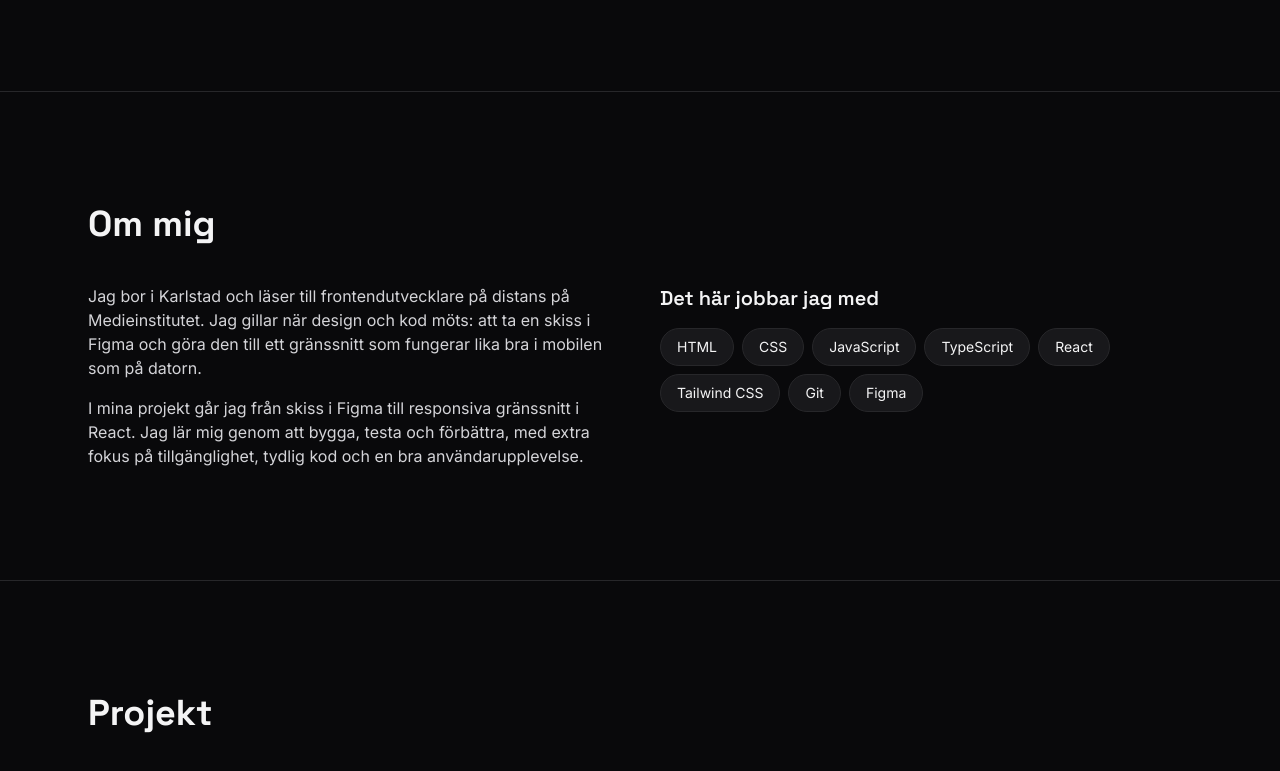
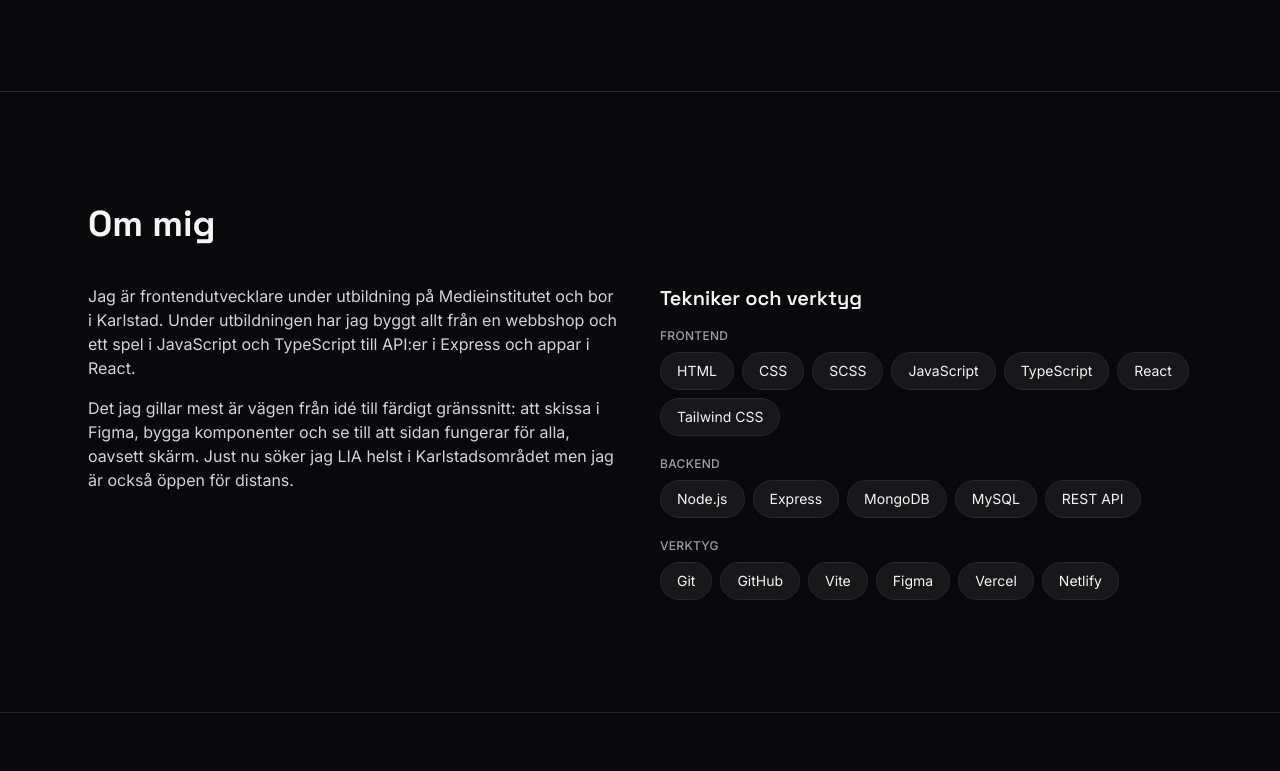
Before and after one commit to oscarholmblad/portfolio, a React (Vite) app: page / in a window 1280 px wide. Shown: the part 590-1361 px from the top of the page. Built offline with nearby package versions, Linux system fonts and the light colour scheme.

Commit message:
Rewrite about text and group skills

```diff
--- a/src/components/About.tsx
+++ b/src/components/About.tsx
@@ -1,14 +1,26 @@
 import Section from "./Section";
 
-const skills = [
+const skillGroups = [
+  {
+    title: "Frontend",
+    skills: [
       "HTML",
       "CSS",
+      "SCSS",
       "JavaScript",
       "TypeScript",
       "React",
       "Tailwind CSS",
-  "Git",
-  "Figma",
+    ],
+  },
+  {
+    title: "Backend",
+    skills: ["Node.js", "Express", "MongoDB", "MySQL", "REST API"],
+  },
+  {
+    title: "Verktyg",
+    skills: ["Git", "GitHub", "Vite", "Figma", "Vercel", "Netlify"],
+  },
 ];
 
 const About = () => {
@@ -17,24 +29,31 @@ const About = () => {
       <div className="grid gap-10 md:grid-cols-2">
         <div className="space-y-4 text-zinc-300">
           <p>
-            Jag bor i Karlstad och läser till frontendutvecklare på distans på
-            Medieinstitutet. Jag gillar när design och kod möts: att ta en skiss
-            i Figma och göra den till ett gränssnitt som fungerar lika bra i
-            mobilen som på datorn.
+            Jag är frontendutvecklare under utbildning på Medieinstitutet och
+            bor i Karlstad. Under utbildningen har jag byggt allt från en
+            webbshop och ett spel i JavaScript och TypeScript till API:er i
+            Express och appar i React.
           </p>
           <p>
-            I mina projekt går jag från skiss i Figma till responsiva gränssnitt
-            i React. Jag lär mig genom att bygga, testa och förbättra, med extra
-            fokus på tillgänglighet, tydlig kod och en bra användarupplevelse.
+            Det jag gillar mest är vägen från idé till färdigt gränssnitt: att
+            skissa i Figma, bygga komponenter och se till att sidan fungerar för
+            alla, oavsett skärm. Just nu söker jag LIA helst i Karlstadsområdet
+            men jag är också öppen för distans.
           </p>
         </div>
 
         <div>
           <h3 className="mb-4 font-display text-xl font-semibold">
-            Det här jobbar jag med
+            Tekniker och verktyg
           </h3>
+          <div className="space-y-5">
+            {skillGroups.map((group) => (
+              <div key={group.title}>
+                <h4 className="mb-2 text-xs font-medium tracking-wide text-zinc-400 uppercase">
+                  {group.title}
+                </h4>
                 <ul className="flex flex-wrap gap-2">
-            {skills.map((skill) => (
+                  {group.skills.map((skill) => (
                     <li
                       key={skill}
                       className="rounded-full border border-zinc-800 bg-zinc-900 px-4 py-2 text-sm"
@@ -44,6 +63,9 @@ const About = () => {
                   ))}
                 </ul>
               </div>
+            ))}
+          </div>
+        </div>
       </div>
     </Section>
   );
```
Lines whose indentation alone changed are shown as unchanged.
